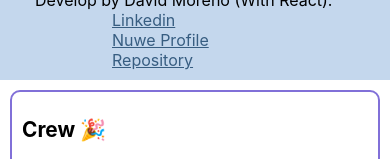
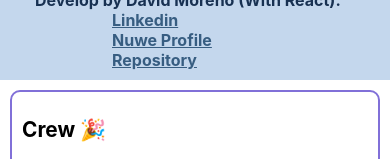
Before and after one commit to CesarDavidMorenR/gift-list-nuwe, a React (Create React App) app: page / in a window 390 px wide. Shown: the top 159 px of the page. Built offline with nearby package versions, Linux system fonts and the light colour scheme.

Commit message:
First version Desgin of mobile and desktop

```diff
--- a/src/App.css
+++ b/src/App.css
@@ -41,8 +41,10 @@
 
 
 .overflowx{
-  width: 500px;
-  height: 900px;
+ /*  width: 500px;
+  height: 900px; */
+   width: 500px;
+  height: 950px;
   background-color: white;
   margin: 0 auto;
   overflow-y: auto;
@@ -126,6 +128,9 @@
 }
 
 .sign_mobile{
+  font-weight: bold;
+  font-size: 1rem;
+  color: #183152;
   display:block;
   background-color: #C4D7ED;
   width: 100%;
@@ -142,18 +147,15 @@
   margin-left: 77px;
 }
 
+
 .overflowx{
 
   width: 100%;
   height: 100%;
   background-color: white;
-  margin: 0 auto;
-  overflow-y: auto;
-  overflow-x: hidden;
   transform: rotate(0deg);
   padding-top: 200px;
   padding-bottom: 200px;
-  display: flex;
   flex-direction: column-reverse;
 
 
@@ -163,8 +165,6 @@
   margin: 10px;
   min-width: 337px;
   min-height: 167px;
-  border: 2px solid #8170D8;
-  border-radius: 10px;
   transform: rotate(0deg);
   /* transform-origin: top; */
 
```
